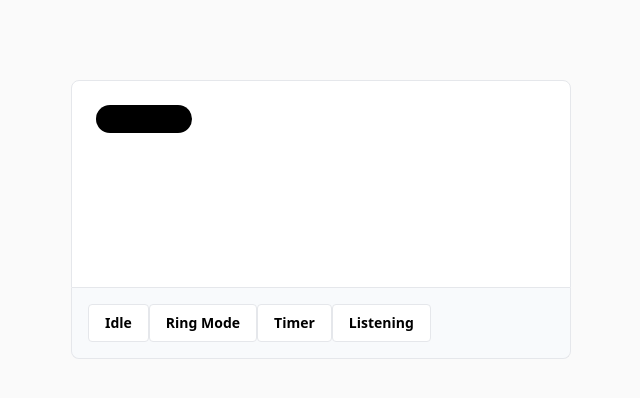
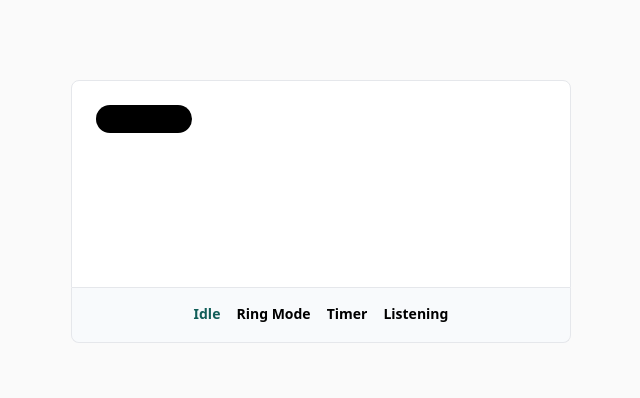
Before and after one commit to NikoSoder/dynamic-island, a React (Vite) app: page / in a window 1280 px wide. Shown: the top 398 px of the page, without its empty margins (319-959 px from the left). Built offline with nearby package versions, Linux system fonts and the light colour scheme.

Commit message:
Add hover effects to tab buttons

```diff
--- a/src/App.css
+++ b/src/App.css
@@ -55,3 +55,20 @@ body {
     max-height: 25px;
   }
 }
+
+.button-hover {
+  color: #000;
+}
+
+.button-hover::after {
+  content: "";
+  display: block;
+  width: 0;
+  height: 2px;
+  background: #000;
+  transition: width 0.3s;
+}
+
+.button-hover:hover::after {
+  width: 100%;
+}
--- a/src/App.tsx
+++ b/src/App.tsx
@@ -7,6 +7,11 @@ import Listening from "./components/Listening";
 
 const App = () => {
   const [active, setActive] = useState("Idle");
+  const getButtonClass = (buttonType: string) =>
+    active === buttonType
+      ? "button-hover text-sm font-semibold text-teal-800"
+      : "button-hover text-sm font-semibold";
+
   return (
     <main className="mt-20 flex items-center justify-center">
       <div className="w-[500px]">
@@ -16,28 +21,28 @@ const App = () => {
           {active === "Timer" && <Timer />}
           {active === "Listening" && <Listening />}
         </div>
-        <div className="rounded-b-lg border-x border-b bg-slate-50 p-4">
+        <div className="flex justify-center gap-4 rounded-b-lg border-x border-b bg-slate-50 p-4">
           <button
             onClick={() => setActive("Idle")}
-            className="rounded border bg-white px-4 py-2 text-sm font-semibold"
+            className={getButtonClass("Idle")}
           >
             Idle
           </button>
           <button
             onClick={() => setActive("Ring")}
-            className="rounded border bg-white px-4 py-2 text-sm font-semibold"
+            className={getButtonClass("Ring")}
           >
             Ring Mode
           </button>
           <button
             onClick={() => setActive("Timer")}
-            className="rounded border bg-white px-4 py-2 text-sm font-semibold"
+            className={getButtonClass("Timer")}
           >
             Timer
           </button>
           <button
             onClick={() => setActive("Listening")}
-            className="rounded border bg-white px-4 py-2 text-sm font-semibold"
+            className={getButtonClass("Listening")}
           >
             Listening
           </button>
```
